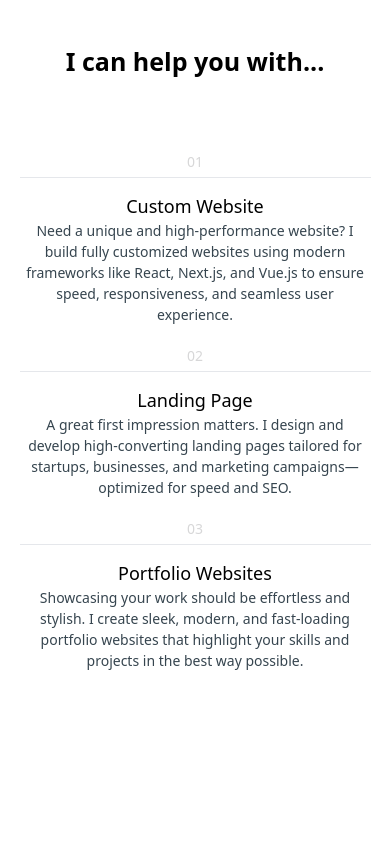
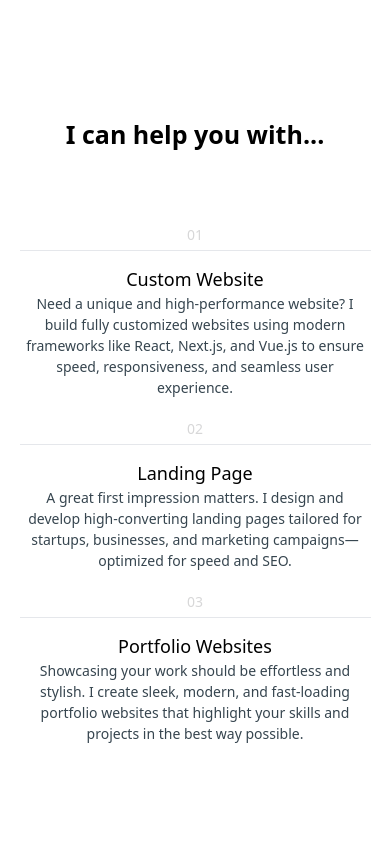
Before and after one commit to paragchauhan98/feature-develop, a Next.js app: page /about in a window 390 px wide. Shown: the part 1400-2244 px from the top of the page. Built offline with nearby package versions, Linux system fonts and the light colour scheme.

Commit message:
about page changes

```diff
--- a/components/about-header/styleabout.module.scss
+++ b/components/about-header/styleabout.module.scss
@@ -220,11 +220,12 @@
 // }
 .services {
 
-  height: 100vh;
+  height:70vh;
   display: flex;
   align-items: center;
   justify-content: center;
   flex-direction: column;
+  margin-bottom: 300px;
   .container {
 
     width: 90%;
@@ -306,7 +307,7 @@ p{
   .services {
     flex-direction: column;
     gap: 2rem;
-    margin-top: 10rem;
+    margin-top: 30rem;
   }
 
   .service {
```
